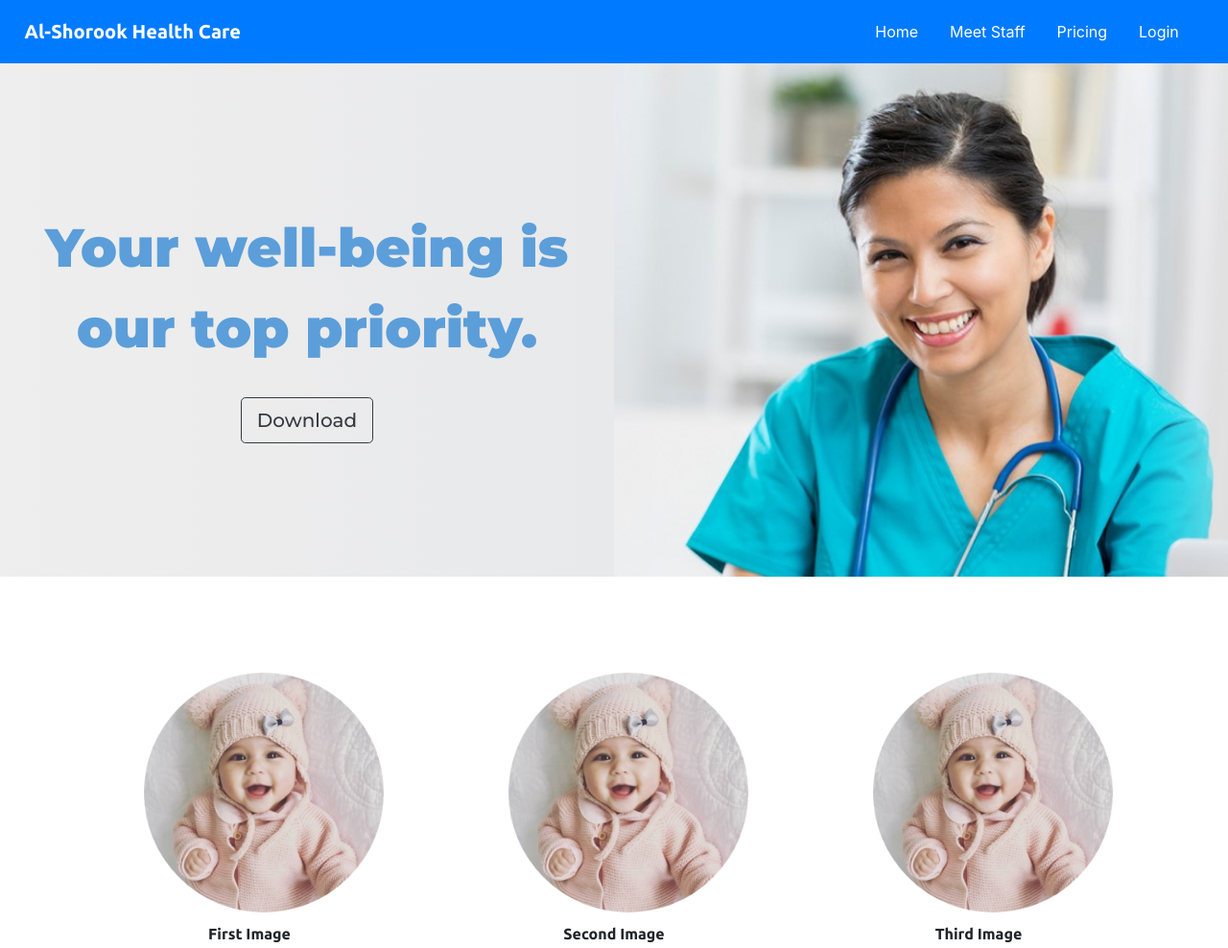
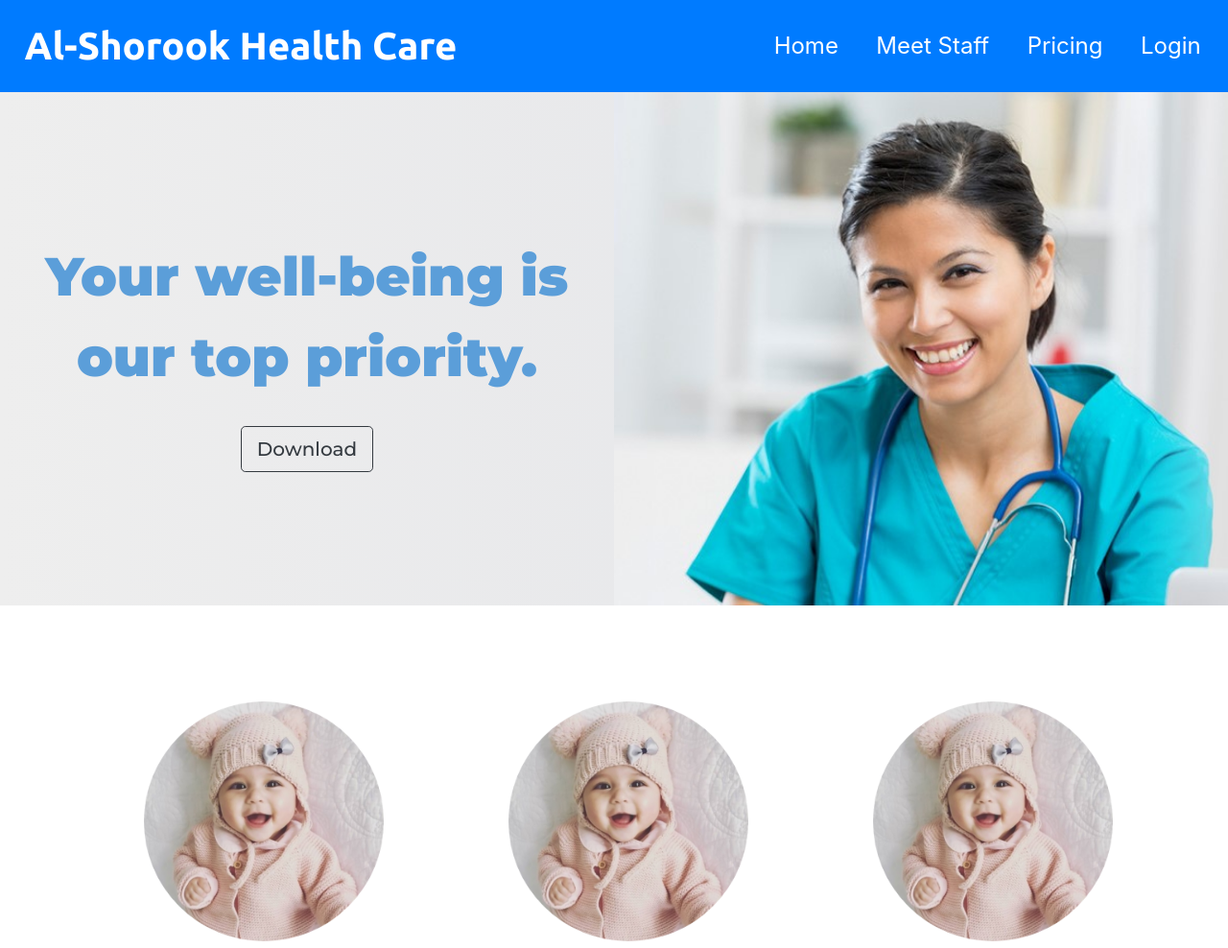
Before and after one commit to Shetriga/Al-Shorook-Medical-Center, a plain HTML site: page index.html in a window 1280 px wide. Shown: the top 988 px of the page at 96% size. Drawn offline with nearby package versions, Linux system fonts and the light colour scheme.

Commit message:
Update styles.css

```diff
--- a/css/styles.css
+++ b/css/styles.css
@@ -13,6 +13,7 @@
 
 .navbar-item-link {
   margin: 0 3%;
+  font-size: 1.5rem;
 }
 
 .top-navbar {
@@ -23,6 +24,7 @@
 .navbar-brand {
   font-family: 'Ubuntu', sans-serif;
   font-weight: bold;
+  font-size: 2.5rem;
 }
 
 /* IMAGE SECTION */
```
